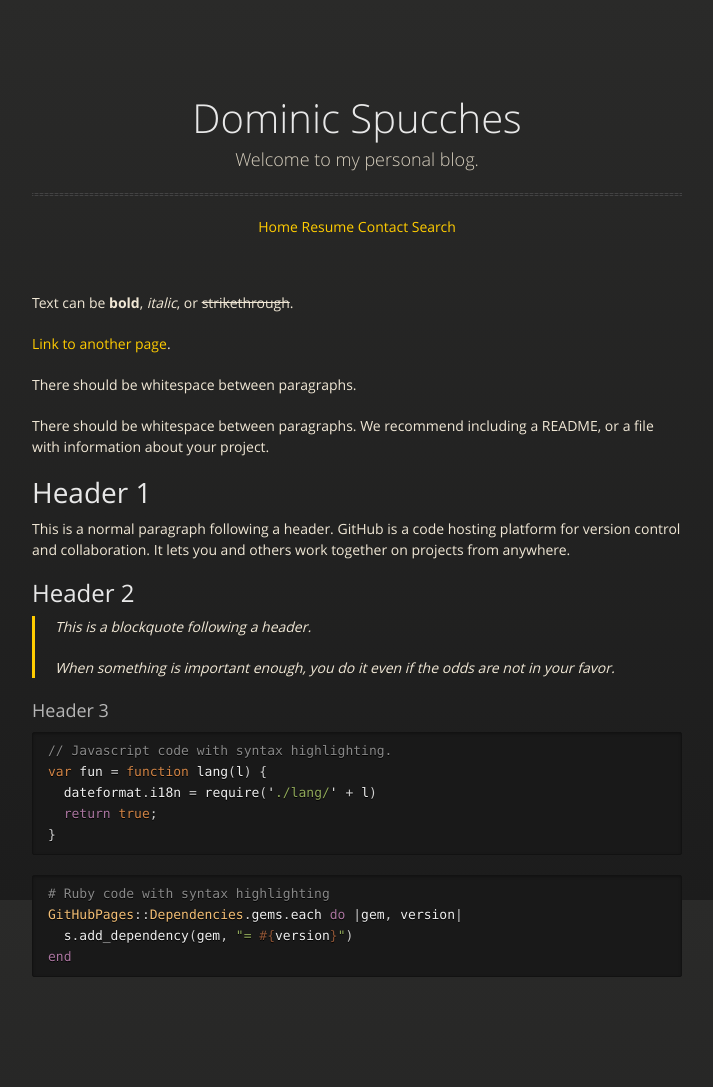
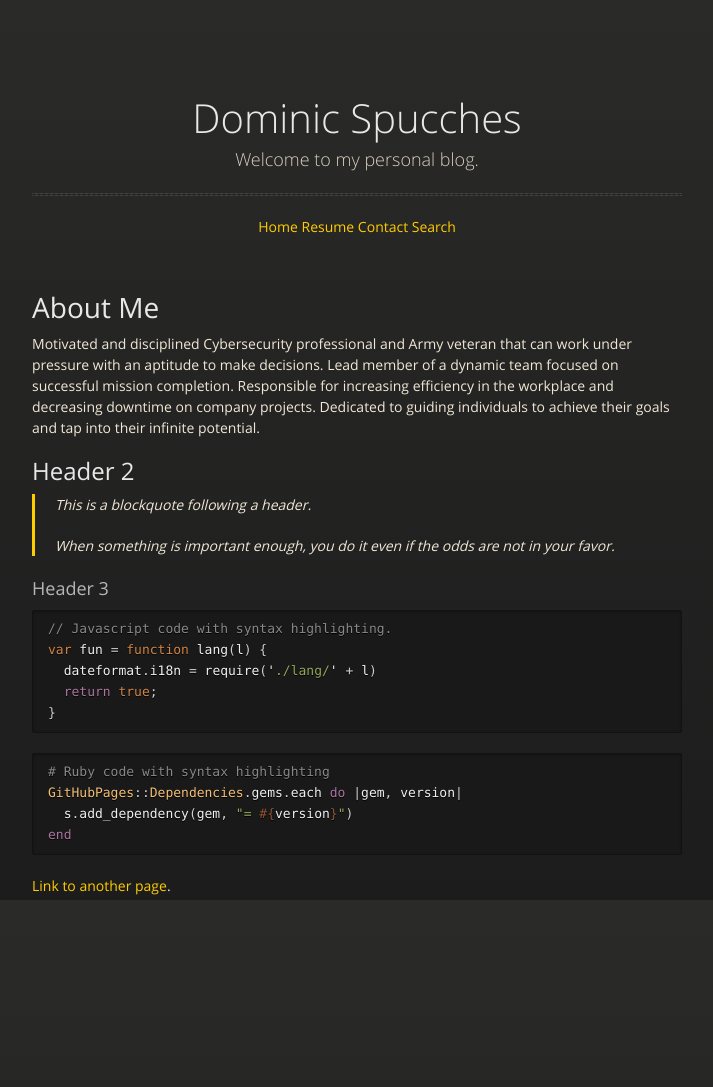
Before and after one commit to dspucches/dspucches.github.io, a Jekyll site: the page built from index.md, in a window 1280 px wide. Shown: the whole page, without its empty margins (283-996 px from the left). Built offline with Jekyll 4.4.1, drawn with Linux system fonts in a browser that asks for light colours; our own code applies the rules of GitHub Pages for plain Markdown files; after the commit the page ends 1006 px from its top, so only the background shows below that.

Commit message:
Update index.md

````diff
--- a/index.md
+++ b/index.md
@@ -2,17 +2,13 @@
 layout: default
 ---
 
-Text can be **bold**, _italic_, or ~~strikethrough~~.
 
-[Link to another page](./another-page.html).
+# About Me
 
-There should be whitespace between paragraphs.
-
-There should be whitespace between paragraphs. We recommend including a README, or a file with information about your project.
-
-# Header 1
-
-This is a normal paragraph following a header. GitHub is a code hosting platform for version control and collaboration. It lets you and others work together on projects from anywhere.
+Motivated and disciplined Cybersecurity professional and Army veteran that can work under pressure with an
+aptitude to make decisions. Lead member of a dynamic team focused on successful mission completion.
+Responsible for increasing efficiency in the workplace and decreasing downtime on company projects.
+Dedicated to guiding individuals to achieve their goals and tap into their infinite potential.
 
 ## Header 2
 
@@ -36,3 +32,5 @@
   s.add_dependency(gem, "= #{version}")
 end
 ```
+
+[Link to another page](./another-page.html).
````
